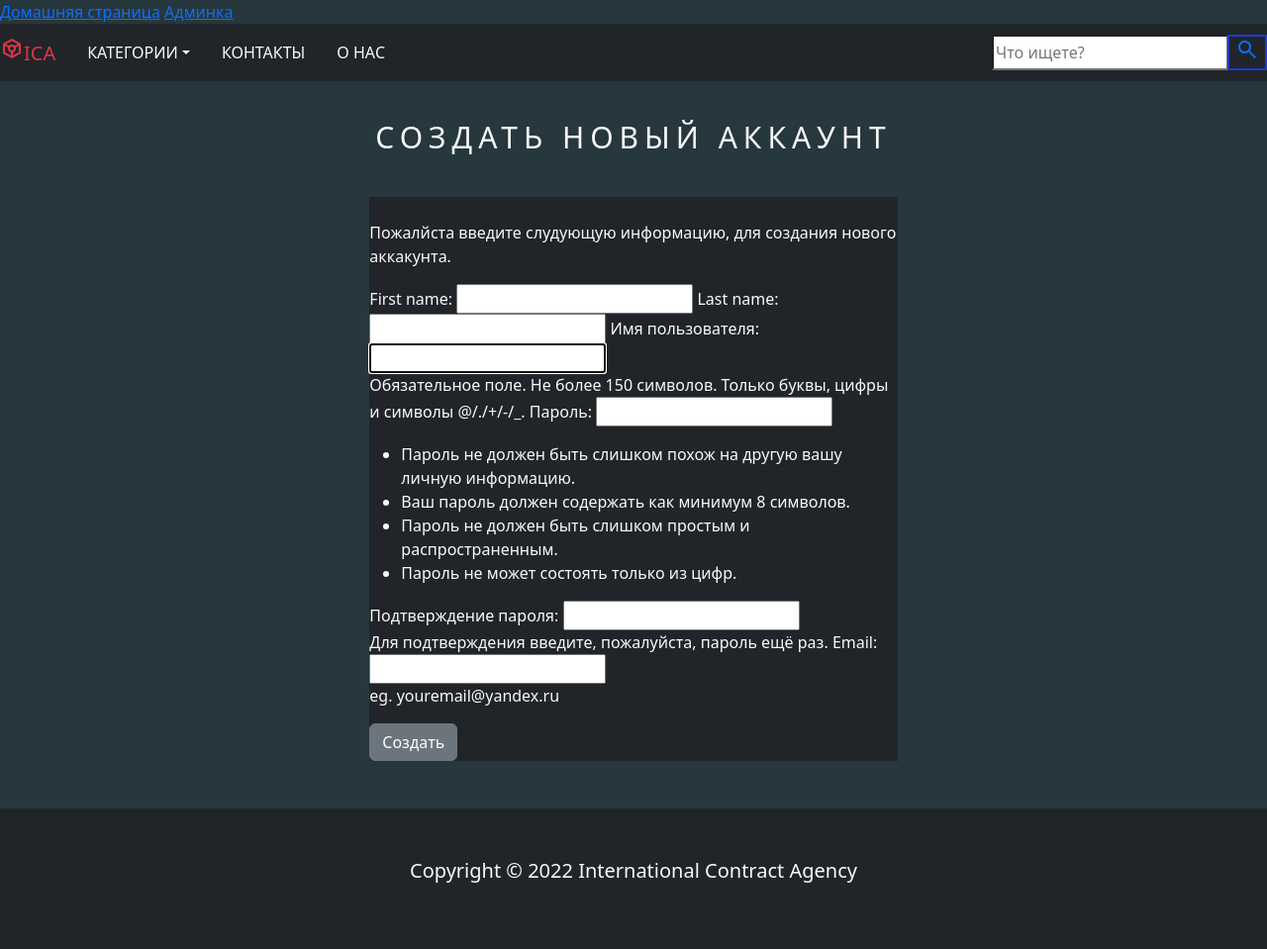
After one commit to Mello134/ecommerce-project, a Django app: page /account/create/ in a window 1280 px wide. The commit adds this page. Shown: the whole page at 99% size. Run offline with Django 4.2, Linux system fonts and the light colour scheme; data that the repository does not hold is empty.

Commit message:
Сдела форму регистрации пользователя

```diff
--- a/ecommerce/static/css/base.css
+++ b/ecommerce/static/css/base.css
@@ -32,3 +32,9 @@ body {
 	'GRAD' -25,
 	'opsz' 48,
 }
+
+
+.errorlist li {
+	color: red;
+	font-weight: bold;
+}
--- /dev/null
+++ b/shop/forms.py
@@ -0,0 +1,18 @@
+from django import forms
+from django.contrib.auth.forms import UserCreationForm
+from django.contrib.auth.models import User
+
+#UserCreationForm класс - используется, если хотим Usera по умолчанию
+#В нём есть USERNAME and Password
+#для добавления других полей мы и создаём класс
+class SignUpForm(UserCreationForm):
+	#required=True - поле не может быть пустым или иметь none
+	first_name = forms.CharField(max_length=100, required=True)
+	last_name = forms.CharField(max_length=100, required=True)
+	email = forms.EmailField(max_length=250, help_text='eg. youremail@yandex.ru')
+
+
+	class Meta:# при создани -пользователь будет сохранятся в таблице User
+		model = User
+		#fields - поля
+		fields = ('first_name', 'last_name', 'username', 'password1', 'password2')
--- /dev/null
+++ b/shop/templates/signup.html
@@ -0,0 +1,67 @@
+<!-- берём из base.html -->
+{% extends 'base.html' %}
+
+<!-- загрузили статические файлы -->
+{% load static %}
+
+<!-- название страницы, смотри в title base.html -->
+{% block title %}
+	Создать новый аккаунт
+{% endblock %}
+
+<!-- начало контента из base.html -->
+{% block content %}
+
+
+	<div>
+		<!-- если форма не валидна -->
+		{% if not form.is_valid %}
+			<div>
+				<br>
+				<h1 class="product_title text-light text-center">
+					Создать новый аккаунт
+				</h1>
+				<br>
+				<div class="col-9 col-sm-9 col-md-6 col-lg-5 mx-auto text-light" style="background-color: #212529;">
+					<br>
+					<p>
+						Пожалйста введите слудующую информацию, для создания нового аккакунта.
+					</p>
+					<form action="post">
+						{% csrf_token %}
+						<p>{{ form }}</p>
+						<button type="submit" name="button" class="btn btn-secondary">
+							Создать
+						</button>
+					</form>
+				</div>
+			</div>
+		<!-- если всё ок идёт блок esle -->
+		{% else %}
+			<div class="mx-auto text-light">
+				<br>
+				<h1 class="product_title text-center">
+					Ваш аккаунт был успешно создан!
+				</h1>
+				<br>
+				<div>
+					<p>Ваш аккаунт был успешно создан и готов к использованию</p>
+					<br>
+					<a href="{% url 'home' %}">Начать покупки</a>
+				</div>
+
+			</div><!-- основной div -->
+		{% endif %}
+
+
+	</div>
+
+
+
+
+
+
+
+
+<!-- конец контента из base.html -->
+{% endblock %}
--- a/shop/urls.py
+++ b/shop/urls.py
@@ -12,4 +12,5 @@ urlpatterns = [
     path('cart/add/<int:product_id>', views.add_cart, name='add_cart'),
     path('cart/remove/<int:product_id>', views.cart_remove, name='cart_remove'),
     path('cart/remove_product/<int:product_id>', views.cart_remove_product, name='cart_remove_product'),
+    path('account/create/', views.signUpView, name='signup'),
 ]
--- a/shop/views.py
+++ b/shop/views.py
@@ -3,6 +3,9 @@ from django.shortcuts import render, get_object_or_404, redirect
 #HttpResponse больше не нужен - будем пользоваться render-ом
 from .models import Category, Product, Cart, CartItem
 from django.core.exceptions import ObjectDoesNotExist
+from django.contrib.auth.models import Group, User
+from .forms import SignUpForm
+
 
 
 
@@ -114,3 +117,21 @@ def cart_remove_product(request, product_id): #удалить полностью
 	cart_item = CartItem.objects.get(product=product, cart=cart)
 	cart_item.delete()
 	return redirect('cart_detail')
+
+
+def signUpView(request):
+	#POST- это метод запроса
+	if request.method == 'POST':
+		form = SignUpForm(request.Post)
+		if form.is_valid(): #проверяем форму, valid-действительность
+			form.save() #В этом случае сохраняем форму
+			#мы будем находить пользователя из базы данных по username
+			username = form.clean_data.get('username')
+			signup_user  = User.objects.get(username=username)
+			#помещаем usera - в группу которую мы создали в админке 'User'
+			user_group = Group.objects.get(name='User')
+			user_group.user_set.add(signup_user)#!!!??? возможно не сработает
+	else: #если запрос не POST
+		form = SignUpForm() #присваиваем пустую форму
+	#будет выводится шаблон signup.html, и передовать переменную form в этот шаблон
+	return render(request, 'signup.html', {'form':form})
```
